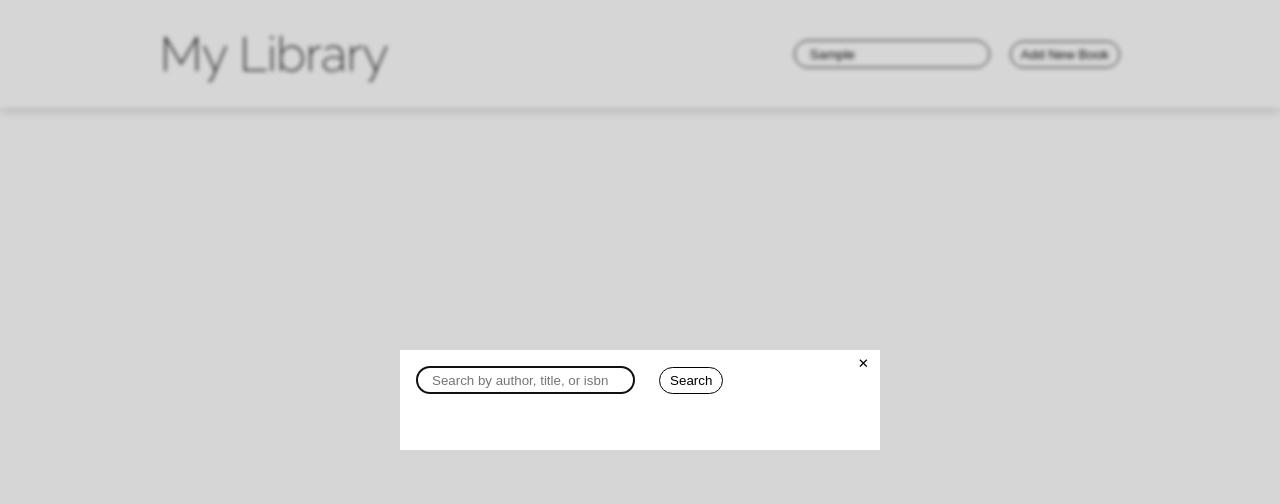
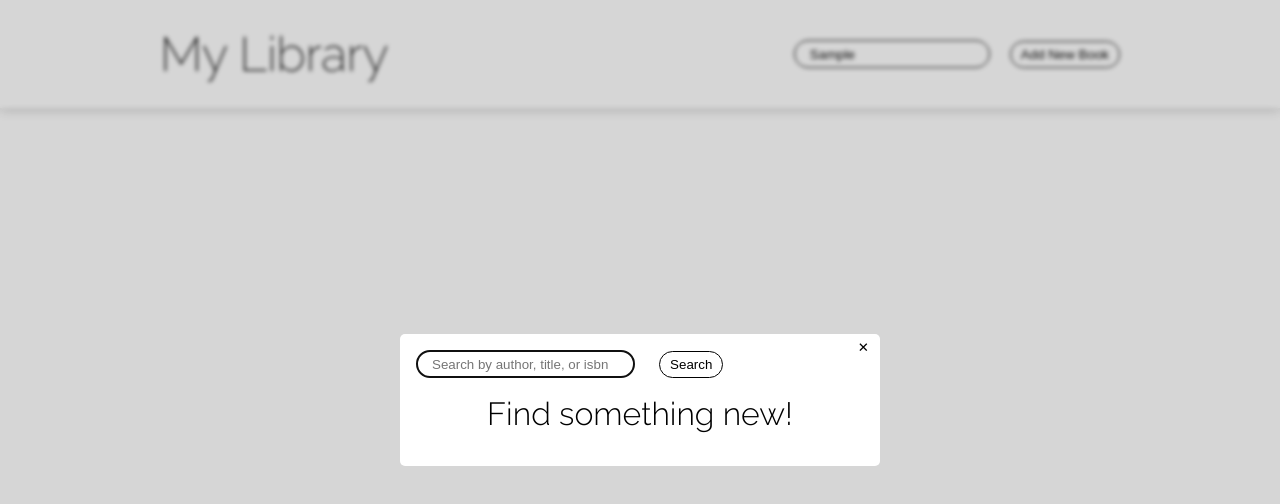
Before and after one commit to tmbruce/library, a plain HTML site: page index.html in a window 1280 px wide. Both pictures are taken after typing "Sample" into the empty fields and a click on the button "Add New Book". Drawn offline with Linux system fonts and the light colour scheme.

Commit message:
Finalize inital search modal layout

```diff
--- a/script.js
+++ b/script.js
@@ -80,6 +80,7 @@ const addBook = (book) => {
   document.getElementById(`add-${book.isbn}`).addEventListener("click", () => {
     books.push(book);
     render(books);
+    searchResults = [];
   });
 };
 
@@ -121,8 +122,6 @@ const modalElement = (book, destination) => {
         ${addNewBook ? addButton(book) : removeButton(book)}
     </dialog>
     `);
-  //<button id=delete-${book.isbn}>Remove from library</button>
-
   document.querySelector(destination).append(newModal);
   if (destination == ".container") {
     let checkbox = document.querySelector(`#read__checkbox__${book.isbn}`);
@@ -152,7 +151,12 @@ const searchModal = () => {
             <button id="modal__search">Search</button>
           </form>
             <button id="search__modal__close">✕</button>
-            <div id="search__results"></div>
+            ${
+              searchResults.length == 0
+                ? `<div id="search__results"><h1>Find something new!</h1></div>`
+                : `<div id="search__results"></div>`
+            }
+
         </dialog>
     `);
   document.querySelector(".container").append(searchModal);
--- a/scss/style.scss
+++ b/scss/style.scss
@@ -4,9 +4,14 @@
 dialog {
     width: 35%;
     border: none;
+    border-radius: 5px;
     &::backdrop {
         background-color: rgba(50, 50, 50, 0.2);
         backdrop-filter: blur(2px);
+    }
+    & h1 {
+        font-size: 2rem;
+        font-weight: 300;
     }
 }
 #search__results {
```
Also changed, not shown: css/style.min.css, 1 other file.
